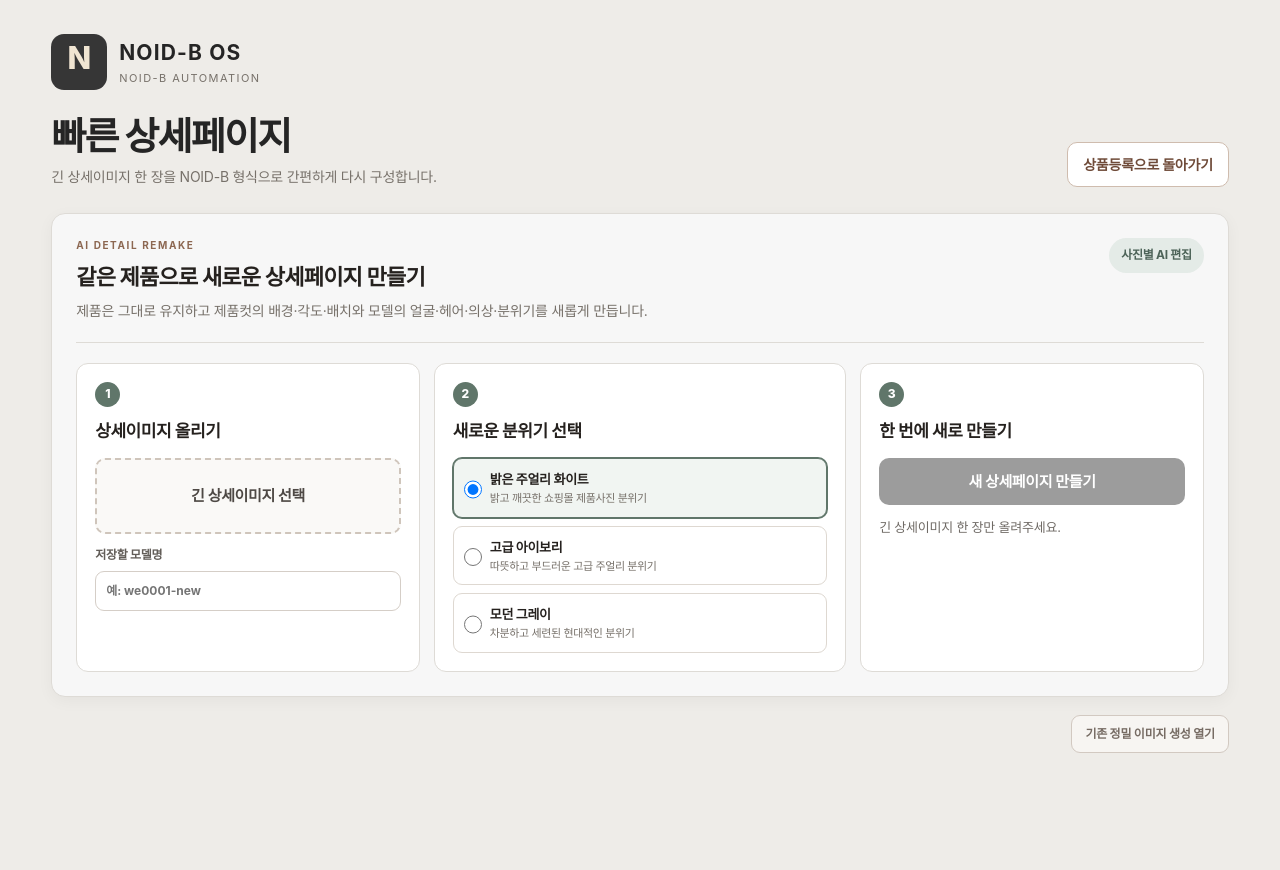
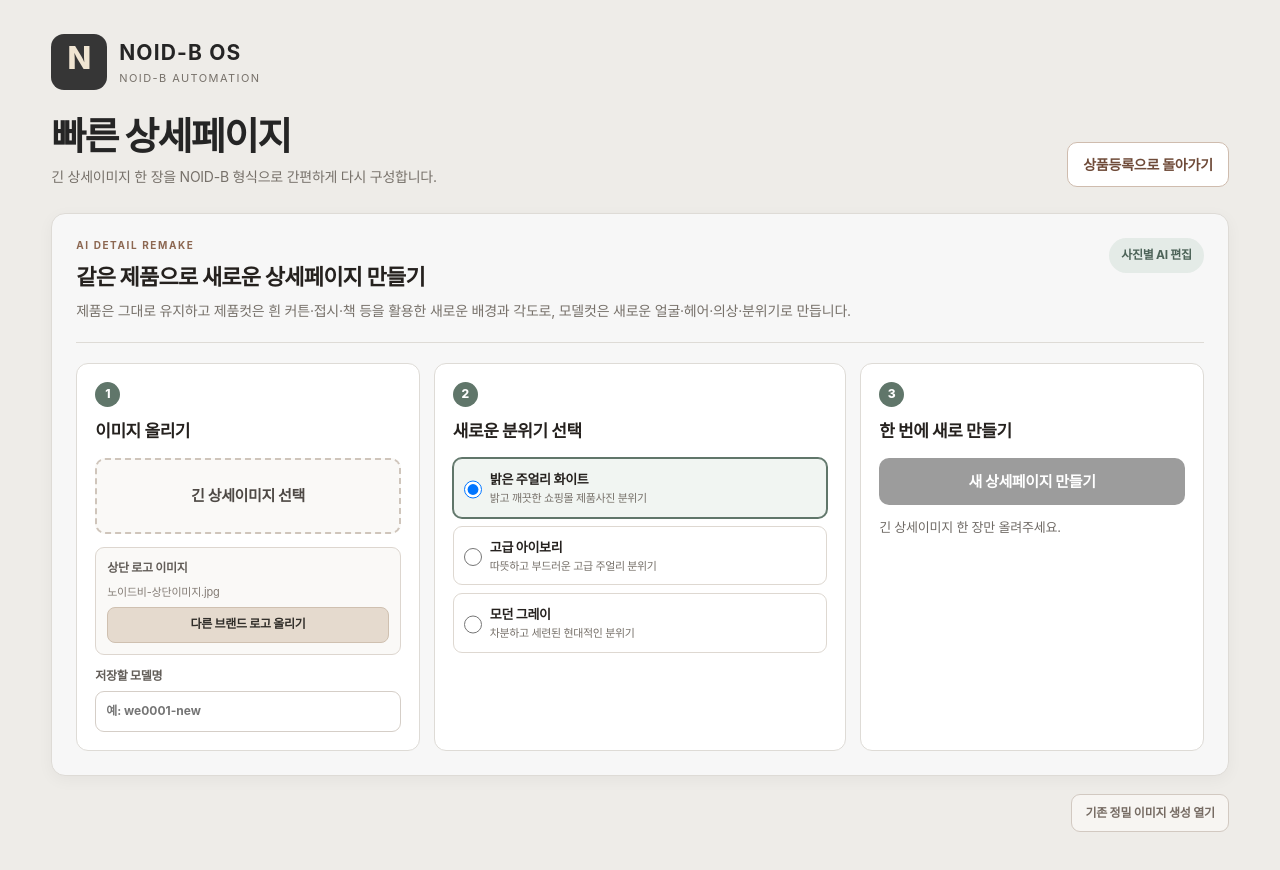
Before and after one commit to noidb/noidb-os, a Next.js app: page /image-generator in a window 1280 px wide. Shown: the top 870 px of the page. Before the commit the page ends 823 px from the top, so only its background shows below. Built offline with nearby package versions, Linux system fonts and the light colour scheme; a web font is replaced by a local one.

Commit message:
제품컷 화이트 소품과 브랜드 로고 업로드 추가

```diff
--- a/app/api/image-generator/generate/route.ts
+++ b/app/api/image-generator/generate/route.ts
@@ -23,7 +23,7 @@ function promptFor(body: Record<string, unknown>) {
         : "bright clean white luxury jewelry studio, natural soft lighting";
     return `Edit this square section from an existing NOID-B jewelry detail page into a genuinely new commercial photograph. Automatically determine whether it is a product-only photograph or a model wearing the product.
 
-If it is a product-only photograph: preserve the exact jewelry product identity, silhouette, engraving, grooves, facets, stone count and placement, clasp, thickness, proportions, metal and non-metal colors. Change the studio background, lighting, placement and camera viewpoint slightly so it is clearly a newly photographed composition. Keep the complete product visible and commercially realistic.
+If it is a product-only photograph: preserve the exact jewelry product identity, silhouette, engraving, grooves, facets, stone count and placement, clasp, thickness, proportions, metal and non-metal colors. Change the studio background, lighting, placement and camera viewpoint slightly so it is clearly a newly photographed composition. Use a bright white-on-white setting and select only one or two subtle props appropriate to this particular composition: sheer white curtain folds, a plain white ceramic plate, a closed white book with no visible text, an ivory pedestal, or softly folded white fabric. Vary the selected prop and arrangement from the input photograph. Props must remain secondary, must not overlap or hide any part of the product, and must not introduce strong colors. Keep the complete product visible and commercially realistic.
 
 If it contains a model: preserve the exact jewelry design, color, real-world size and wearing position. Replace the person with a different adult professional jewelry model and change the face, hairstyle, clothing, pose and background. Do not resemble the original person. Keep the jewelry unobstructed and sharply visible, with anatomically correct wearing and no extra jewelry.
 
--- a/app/image-generator/QuickDetailComposer.tsx
+++ b/app/image-generator/QuickDetailComposer.tsx
@@ -14,7 +14,10 @@ const STYLE_OPTIONS: Array<{ value: QuickDetailStyle; title: string; description
 type Result = { dataUrl: string; sectionCount: number; width: number; height: number };
 
 export default function QuickDetailComposer() {
+  const [source, setSource] = useState("");
   const [sourceName, setSourceName] = useState("");
+  const [headerUrl, setHeaderUrl] = useState(HEADER_URL);
+  const [headerName, setHeaderName] = useState("노이드비-상단이미지.jpg");
   const [modelName, setModelName] = useState("");
   const [style, setStyle] = useState<QuickDetailStyle>("clean");
   const [originalSections, setOriginalSections] = useState<QuickDetailSection[]>([]);
@@ -30,7 +33,8 @@ export default function QuickDetailComposer() {
     setBusy(true);
     try {
       const source = await readImageFile(file);
-      const sections = await splitDetailPage(source, HEADER_URL);
+      const sections = await splitDetailPage(source, headerUrl);
+      setSource(source);
       setSourceName(file.name);
       setModelName(file.name.replace(/\.[^.]+$/, ""));
       setOriginalSections(sections);
@@ -43,6 +47,47 @@ export default function QuickDetailComposer() {
     } finally {
       setBusy(false);
       event.target.value = "";
+    }
+  }
+
+  async function chooseHeader(event: ChangeEvent<HTMLInputElement>) {
+    const file = event.target.files?.[0];
+    if (!file) return;
+    setBusy(true);
+    try {
+      const nextHeader = await readImageFile(file);
+      setHeaderUrl(nextHeader);
+      setHeaderName(file.name);
+      setEditedSections([]);
+      setResult(null);
+      setProgress(0);
+      if (source) {
+        const sections = await splitDetailPage(source, nextHeader);
+        setOriginalSections(sections);
+        setMessage(`상단 로고를 바꿨습니다. ${sections.length}장의 사진을 새 브랜드 상세페이지로 만들 수 있습니다.`);
+      } else {
+        setMessage("상단 로고 이미지를 바꿨습니다. 이제 긴 상세이미지를 올려주세요.");
+      }
+    } catch (error) {
+      setMessage(error instanceof Error ? error.message : "상단 로고 이미지를 불러오지 못했습니다.");
+    } finally {
+      setBusy(false);
+      event.target.value = "";
+    }
+  }
+
+  async function useNoidbHeader() {
+    setBusy(true);
+    try {
+      setHeaderUrl(HEADER_URL);
+      setHeaderName("노이드비-상단이미지.jpg");
+      setEditedSections([]);
+      setResult(null);
+      setProgress(0);
+      if (source) setOriginalSections(await splitDetailPage(source, HEADER_URL));
+      setMessage("NOID-B 기본 상단 이미지로 되돌렸습니다.");
+    } finally {
+      setBusy(false);
     }
   }
 
@@ -71,7 +116,7 @@ export default function QuickDetailComposer() {
         setEditedSections([...completed]);
       }
       setProgress(originalSections.length);
-      const composed = await composeQuickDetailPage(HEADER_URL, completed);
+      const composed = await composeQuickDetailPage(headerUrl, completed);
       setResult(composed);
       setMessage("같은 제품을 사용한 새로운 상세페이지를 완성했습니다. 제품 모양을 꼭 확인해주세요.");
     } catch (error) {
@@ -83,11 +128,11 @@ export default function QuickDetailComposer() {
 
   return <section className={styles.quickPanel}>
     <div className={styles.quickIntro}>
-      <div><span>AI DETAIL REMAKE</span><h2>같은 제품으로 새로운 상세페이지 만들기</h2><p>제품은 그대로 유지하고 제품컷의 배경·각도·배치와 모델의 얼굴·헤어·의상·분위기를 새롭게 만듭니다.</p></div>
+      <div><span>AI DETAIL REMAKE</span><h2>같은 제품으로 새로운 상세페이지 만들기</h2><p>제품은 그대로 유지하고 제품컷은 흰 커튼·접시·책 등을 활용한 새로운 배경과 각도로, 모델컷은 새로운 얼굴·헤어·의상·분위기로 만듭니다.</p></div>
       <strong>사진별 AI 편집</strong>
     </div>
     <div className={styles.quickSteps}>
-      <article><span>1</span><h3>상세이미지 올리기</h3><label className={styles.quickUpload}>{sourceName ? "다른 이미지 선택" : "긴 상세이미지 선택"}<input type="file" accept="image/jpeg,image/png,image/webp" onChange={chooseFile} /></label>{sourceName && <small>{sourceName}</small>}<label className={styles.quickModel}>저장할 모델명<input value={modelName} onChange={event => setModelName(event.target.value)} placeholder="예: we0001-new" /></label></article>
+      <article><span>1</span><h3>이미지 올리기</h3><label className={styles.quickUpload}>{sourceName ? "다른 상세이미지 선택" : "긴 상세이미지 선택"}<input type="file" accept="image/jpeg,image/png,image/webp" onChange={chooseFile} /></label>{sourceName && <small>{sourceName}</small>}<div className={styles.headerUpload}><strong>상단 로고 이미지</strong><small>{headerName}</small><label>다른 브랜드 로고 올리기<input type="file" accept="image/jpeg,image/png,image/webp" onChange={chooseHeader} /></label>{headerUrl !== HEADER_URL && <button type="button" onClick={useNoidbHeader}>NOID-B 기본 로고로 되돌리기</button>}</div><label className={styles.quickModel}>저장할 모델명<input value={modelName} onChange={event => setModelName(event.target.value)} placeholder="예: we0001-new" /></label></article>
       <article><span>2</span><h3>새로운 분위기 선택</h3><div className={styles.styleChoices}>{STYLE_OPTIONS.map(option => <label key={option.value} className={style === option.value ? styles.selectedStyle : ""}><input type="radio" name="quick-style" value={option.value} checked={style === option.value} onChange={() => { setStyle(option.value); setEditedSections([]); setResult(null); setProgress(0); }} /><strong>{option.title}</strong><small>{option.description}</small></label>)}</div></article>
       <article><span>3</span><h3>한 번에 새로 만들기</h3><button className={styles.quickCreate} disabled={!originalSections.length || busy} onClick={create}>{busy ? `${originalSections.length}장 중 ${Math.min(progress + 1, originalSections.length)}장 작업 중…` : editedSections.length ? "이어서 만들기" : "새 상세페이지 만들기"}</button><p>{message}</p>{originalSections.length > 0 && <small>예상 AI 편집: {originalSections.length}회 · 완료: {editedSections.length}장</small>}{result && <a className={styles.quickDownload} href={result.dataUrl} download={`${modelName.trim() || "NOID-B-새상세페이지"}.jpg`}>완성 이미지 저장하기</a>}</article>
     </div>
--- a/app/image-generator/styles.module.css
+++ b/app/image-generator/styles.module.css
@@ -27,6 +27,10 @@
 .quickSteps article>small{display:block;color:#837b74;font-size:11px;margin:8px 0;overflow:hidden;text-overflow:ellipsis;white-space:nowrap}
 .quickModel{display:grid;gap:6px;margin-top:12px;font-size:12px;font-weight:700;color:#625d58}
 .quickModel input{width:100%;border:1px solid #d5cec7;border-radius:9px;padding:10px;background:#fff}
+.headerUpload{display:grid;gap:6px;margin-top:13px;padding:11px;border:1px solid #ddd6cf;border-radius:9px;background:#faf9f7}
+.headerUpload>strong{font-size:12px;color:#625d58}.headerUpload>small{font-size:11px;color:#837b74;overflow:hidden;text-overflow:ellipsis;white-space:nowrap}
+.headerUpload label,.headerUpload button{display:flex;align-items:center;justify-content:center;min-height:36px;border:1px solid #cfc0b0;border-radius:8px;background:#e5dace;color:#302d29;font-size:12px;font-weight:750;cursor:pointer;padding:7px;text-align:center}
+.headerUpload label input{display:none}.headerUpload button{background:#fff}
 .styleChoices{display:grid;gap:8px}
 .styleChoices label{display:grid;grid-template-columns:18px 1fr;column-gap:8px;border:1px solid #ded8d1;border-radius:9px;padding:10px;cursor:pointer}
 .styleChoices input{grid-row:1/3;margin:3px 0 0}
```
